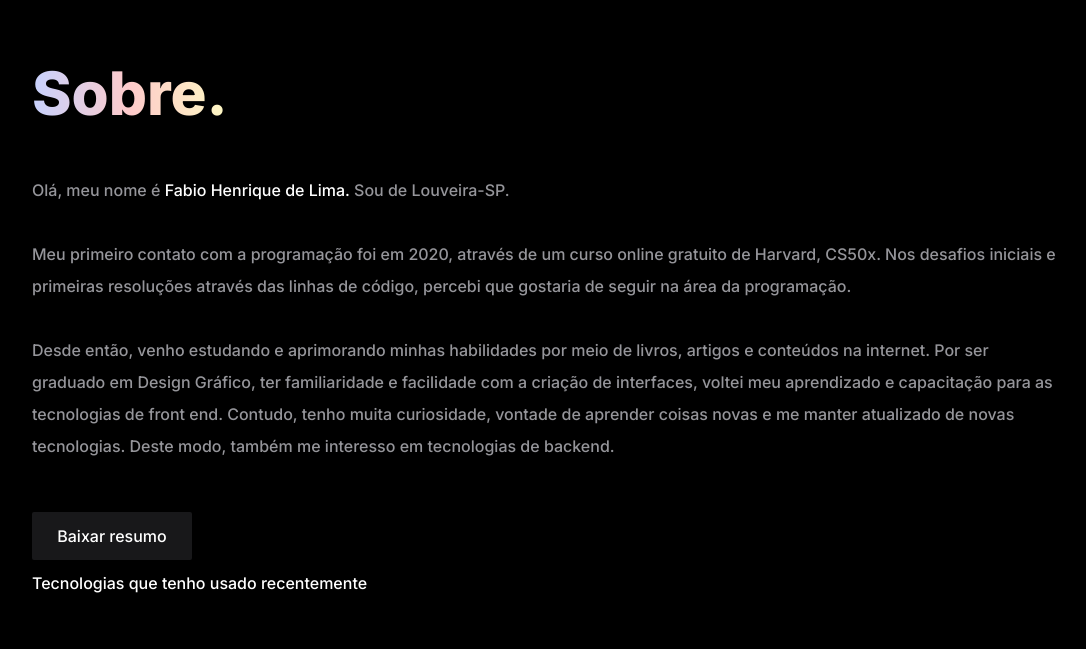
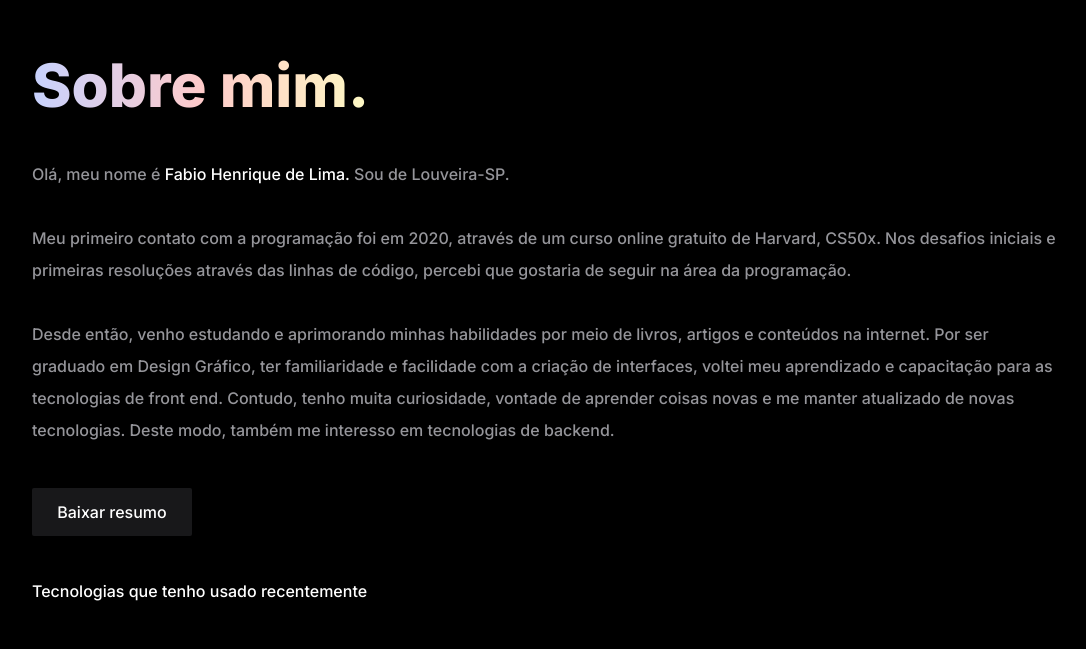
Before and after one commit to fabiolima-dev/fabiolima.dev, a Next.js app: page / in a window 1280 px wide. Shown: the part 811-1460 px from the top of the page, without its empty margins (96-1182 px from the left). Built offline with nearby package versions, Linux system fonts and the light colour scheme.

Commit message:
Refactor Head, Home, About, flex gap instead of margin

```diff
--- a/components/Technologies.js
+++ b/components/Technologies.js
@@ -57,7 +57,7 @@ export default function Technologies() {
                     >
                       {technologies[key]}
                       <div className="flex justify-center">
-                        <p className="mt-4 hidden w-min rounded-sm bg-tertiary p-1 px-3 text-center text-sm text-white group-hover:block">
+                        <p className="hidden w-min rounded-sm bg-tertiary p-1 px-3 text-center text-sm text-white group-hover:block">
                           {key}
                         </p>
                       </div>
--- a/components/sections/About.js
+++ b/components/sections/About.js
@@ -6,7 +6,7 @@ export default function About({ section, reveal }) {
   return (
     <section
       id={section.id}
-      className="flex min-h-screen flex-col justify-evenly pt-16"
+      className="flex min-h-screen flex-col justify-evenly gap-10 pt-16"
     >
       <SectionTitle section={section} />
       <motion.p
@@ -14,7 +14,7 @@ export default function About({ section, reveal }) {
         whileInView="animate"
         custom={3}
         variants={reveal}
-        className="my-10 leading-loose text-gray-1"
+        className="leading-loose text-gray-1"
       >
         Olá, meu nome é{" "}
         <span className="text-secondary">Fabio Henrique de Lima.</span> Sou de
--- a/pages/index.js
+++ b/pages/index.js
@@ -18,7 +18,7 @@ export default function Index() {
       id: "home",
     },
     about: {
-      title: "Sobre.",
+      title: "Sobre mim.",
       nav: "SOBRE",
       color: "gradient-sunset",
       id: "sobre",
```
